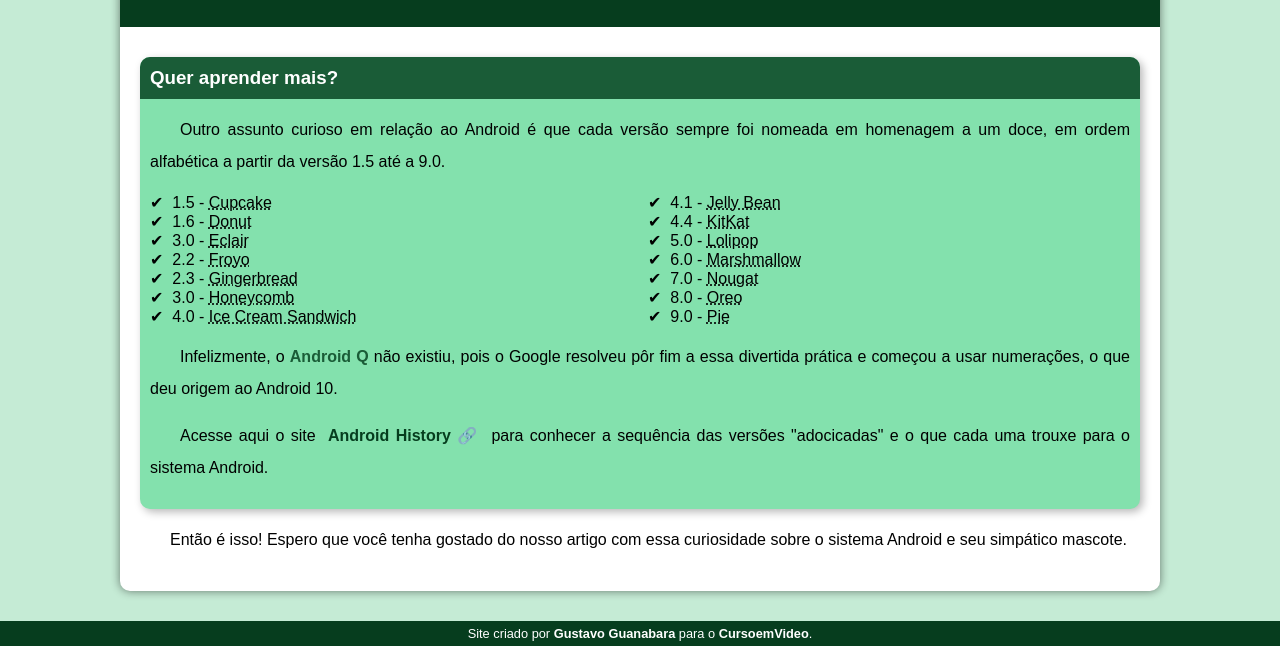
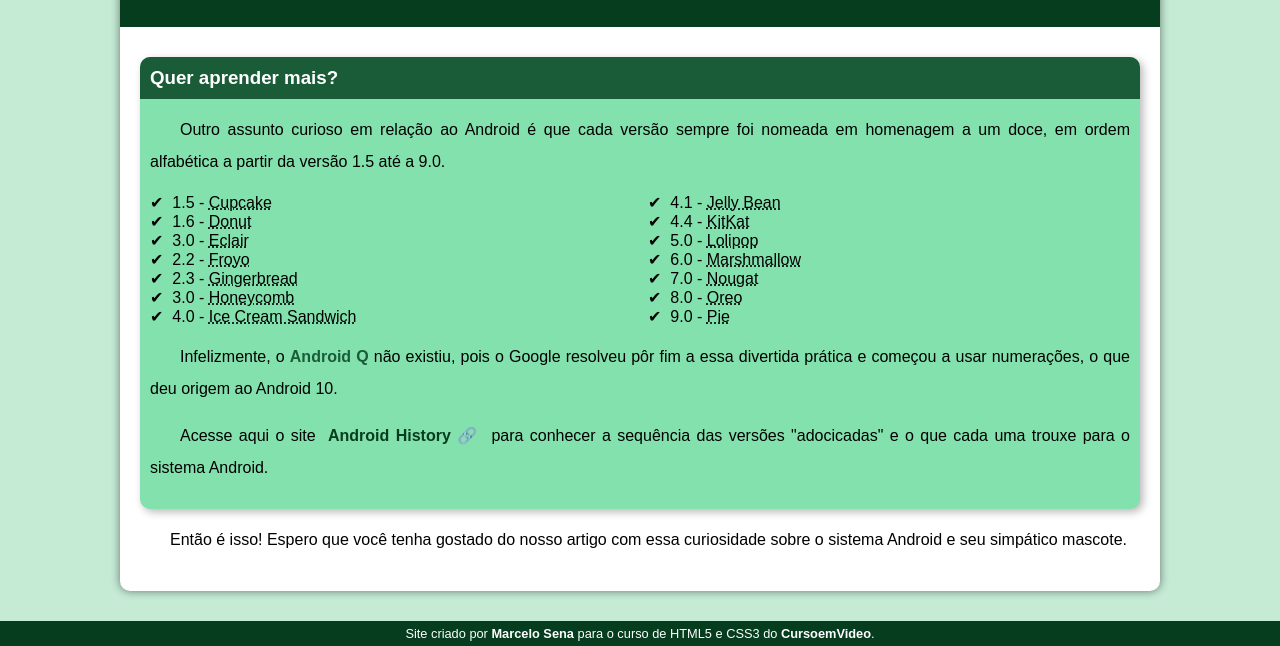
Before and after one commit to MarceloSe/Estudos-HTML, a plain HTML site: page index.html in a window 1280 px wide. Shown: the part 2393-3039 px from the top of the page. Drawn offline with Linux system fonts and the light colour scheme.

Commit message:
Atualização 1.1
Modificação no Footer.

```diff
--- a/index.html
+++ b/index.html
@@ -86,7 +86,7 @@
         </article>
     </main>
     <footer>
-        <p>Site criado por <a href="https://gustavoguanabara.github.io/" target="_blank">Gustavo Guanabara</a> para o <a href="https://www.youtube.com/c/CursoemV%C3%ADdeo" target="_blank">CursoemVideo</a>.</p>
+        <p>Site criado por <a href="https://github.com/MarceloSe" target="_blank">Marcelo Sena</a> para o curso de HTML5 e CSS3 do <a href="https://www.youtube.com/c/CursoemV%C3%ADdeo" target="_blank">CursoemVideo</a>.</p>
     </footer>
 </body>
 </html>
```
